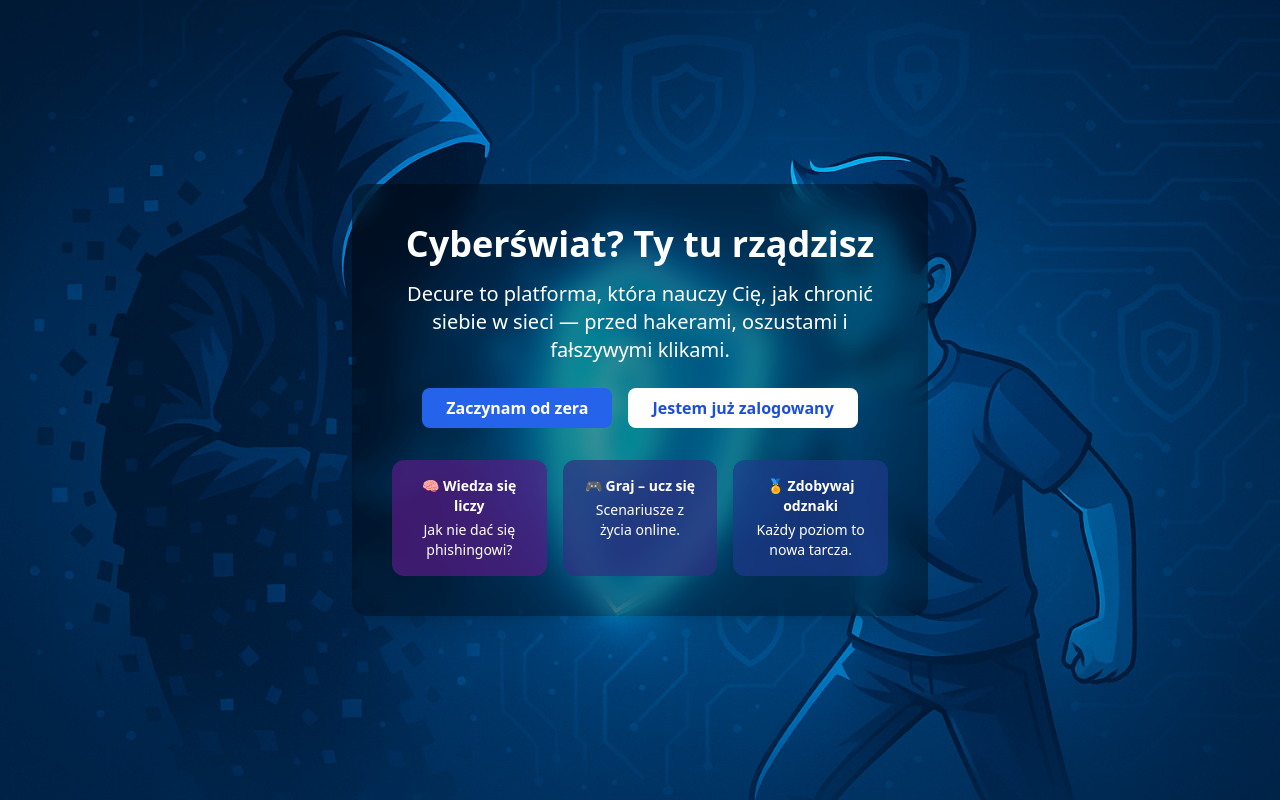
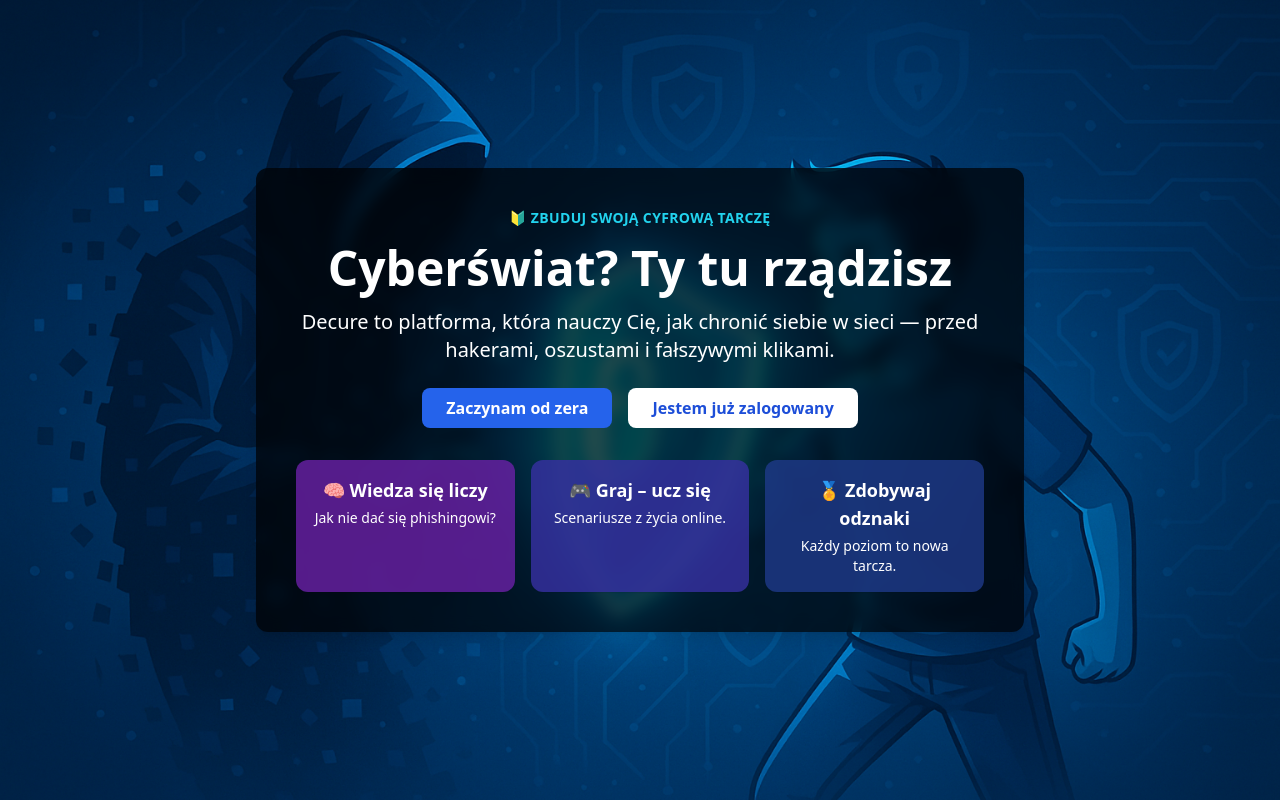
Before and after one commit to slawek22/decki, a React (Vite) app: page / in a window 1280 px wide. Built offline with nearby package versions, Linux system fonts and the light colour scheme.

Commit message:
Nowy Dashboard

```diff
--- a/src/components/Home.jsx
+++ b/src/components/Home.jsx
@@ -1,50 +1,52 @@
 import React from "react";
 import { useNavigate } from "react-router-dom";
-import bgImage from "../assets/cyber-hero-vs-hacker.png"; // ← twoja grafika z bohaterem i hakerem
+import bgImage from "../assets/bg-hero-battle.png"; // Upewnij się, że plik ma tę nazwę
 
 export default function Home() {
   const navigate = useNavigate();
 
   return (
     <div
-      className="min-h-screen flex items-center justify-center bg-cover bg-center px-4"
+      className="min-h-screen bg-cover bg-center flex items-center justify-center px-4"
       style={{ backgroundImage: `url(${bgImage})` }}
     >
-      <div className="bg-black/40 backdrop-blur-md p-6 md:p-10 rounded-2xl shadow-xl text-white text-center w-full max-w-2xl md:max-w-xl">
-        <h1 className="text-3xl md:text-4xl font-extrabold mb-4">
+      <div className="bg-black/70 backdrop-blur p-10 rounded-xl shadow-lg w-full max-w-3xl text-center text-white">
+        <div className="mb-4 text-cyan-400 uppercase tracking-wide font-semibold text-sm">
+          🔰 Zbuduj swoją cyfrową tarczę
+        </div>
+        <h1 className="text-4xl md:text-5xl font-extrabold mb-4">
           Cyberświat? Ty tu rządzisz
         </h1>
-        <p className="text-lg md:text-xl mb-6">
-          Decure to platforma, która nauczy Cię, jak chronić siebie w sieci — przed
-          hakerami, oszustami i fałszywymi klikami.
+        <p className="mb-6 text-lg md:text-xl">
+          Decure to platforma, która nauczy Cię, jak chronić siebie w sieci
+          — przed hakerami, oszustami i fałszywymi klikami.
         </p>
-
-        <div className="flex flex-col md:flex-row justify-center gap-4 mb-8">
+        <div className="flex flex-col sm:flex-row justify-center gap-4 mb-8">
           <button
             onClick={() => navigate("/register")}
-            className="bg-blue-600 hover:bg-blue-700 px-6 py-2 rounded-lg font-semibold"
+            className="bg-blue-600 hover:bg-blue-700 text-white font-semibold py-2 px-6 rounded-lg"
           >
             Zaczynam od zera
           </button>
           <button
             onClick={() => navigate("/login")}
-            className="bg-white text-blue-700 hover:bg-blue-100 px-6 py-2 rounded-lg font-semibold"
+            className="bg-white text-blue-700 hover:bg-blue-100 font-semibold py-2 px-6 rounded-lg"
           >
             Jestem już zalogowany
           </button>
         </div>
 
         <div className="grid grid-cols-1 md:grid-cols-3 gap-4 text-sm">
-          <div className="bg-purple-900/70 p-4 rounded-xl">
-            <p className="font-bold mb-1">🧠 Wiedza się liczy</p>
+          <div className="bg-purple-800/80 p-4 rounded-xl shadow">
+            <div className="text-lg font-bold mb-1">🧠 Wiedza się liczy</div>
             <p>Jak nie dać się phishingowi?</p>
           </div>
-          <div className="bg-indigo-900/70 p-4 rounded-xl">
-            <p className="font-bold mb-1">🎮 Graj – ucz się</p>
+          <div className="bg-indigo-800/80 p-4 rounded-xl shadow">
+            <div className="text-lg font-bold mb-1">🎮 Graj – ucz się</div>
             <p>Scenariusze z życia online.</p>
           </div>
-          <div className="bg-blue-900/70 p-4 rounded-xl">
-            <p className="font-bold mb-1">🏅 Zdobywaj odznaki</p>
+          <div className="bg-blue-900/80 p-4 rounded-xl shadow">
+            <div className="text-lg font-bold mb-1">🏅 Zdobywaj odznaki</div>
             <p>Każdy poziom to nowa tarcza.</p>
           </div>
         </div>
```
Also changed, not shown: src/assets/bg-hero-battle.png (renamed from src/assets/cyber-hero-vs-hacker.png).
